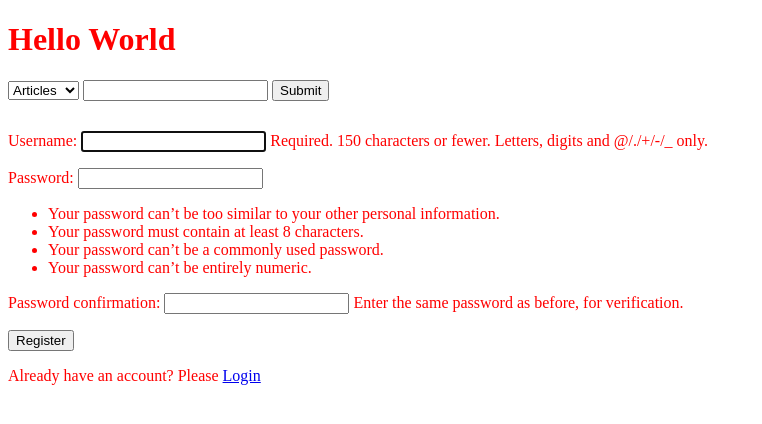
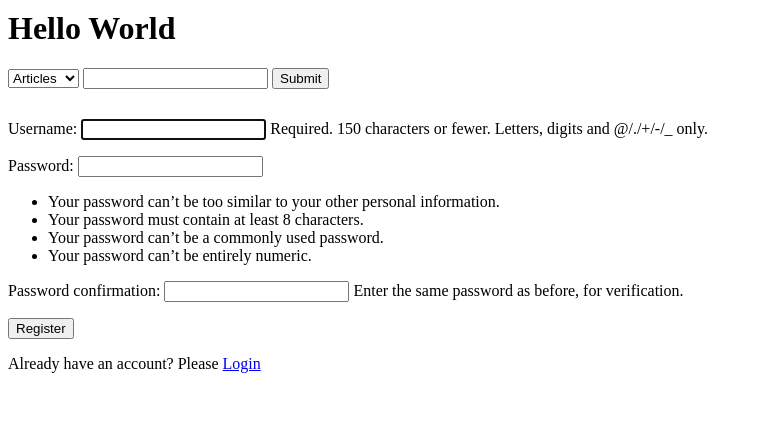
Before and after one commit to punithmadaiahkumar/try-django, a Django app: page /register/ in a window 1280 px wide. Shown: the top 424 px of the page, without its empty margins (0-762 px from the left). Run offline with Django 3.2, Linux system fonts and the light colour scheme; some libraries are stand-ins or nearby versions.

```diff
--- a/recipes/static/recipes/recipes-htmx.css
+++ b/recipes/static/recipes/recipes-htmx.css
@@ -1,5 +1,8 @@
-body{
+/* body{
     color: red !important
+}*/
+h1{
+    margin-top: 10px;
 }
 .htmx-indicator{
     display: none;
```
